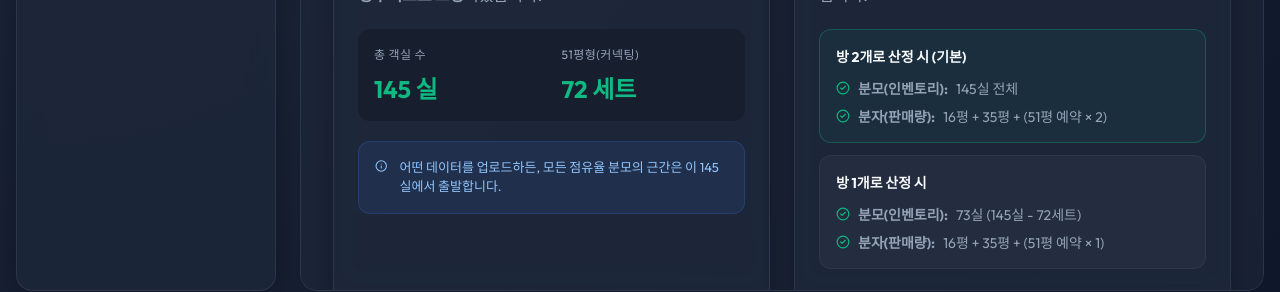
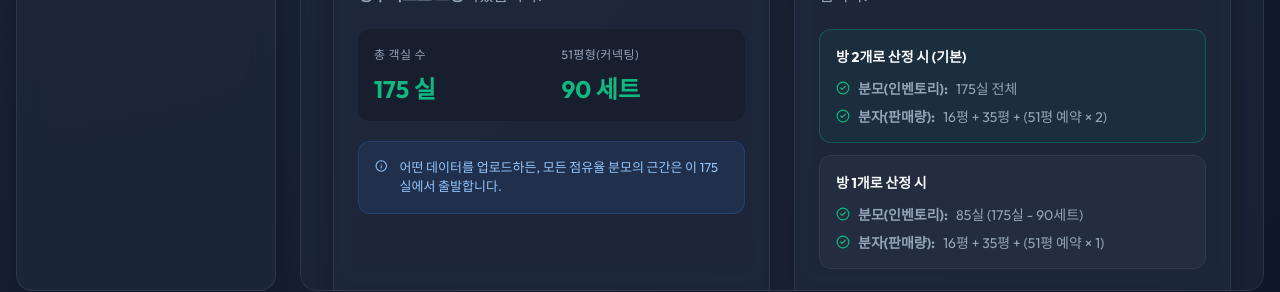
Before and after one commit to tjkim448532/synergy-board, a React (Vite) app: page / in a window 1280 px wide. Both pictures are taken after a click on the button "분석 로직 가이드". Shown: the part 493-785 px from the top of the page. Built offline with nearby package versions, Linux system fonts and the light colour scheme; no server answers; the database is empty.

Commit message:
chore: update physical rooms to 175 and 51-pyeong to 90

```diff
--- a/src/components/AdvancedAnalytics.jsx
+++ b/src/components/AdvancedAnalytics.jsx
@@ -43,8 +43,8 @@ export default function AdvancedAnalytics({ monthlyData, settings }) {
       const totalSold = sold16 + sold35 + (count51AsTwoRooms ? sold51 * 2 : sold51);
 
       // 총 객실 모수 계산 (고정값)
-      const physicalRooms = 145;
-      const rooms51Sets = 72;
+      const physicalRooms = 175;
+      const rooms51Sets = 90;
       const dailyInventory = count51AsTwoRooms ? physicalRooms : (physicalRooms - rooms51Sets);
       const totalInventory = dailyInventory * days;
 
--- a/src/components/LogicGuide.jsx
+++ b/src/components/LogicGuide.jsx
@@ -43,16 +43,16 @@ export default function LogicGuide() {
             <div className="formula-box">
               <div className="formula-item">
                 <span className="label">총 객실 수</span>
-                <span className="value text-accent">145 실</span>
+                <span className="value text-accent">175 실</span>
               </div>
               <div className="formula-item">
                 <span className="label">51평형(커넥팅)</span>
-                <span className="value text-accent">72 세트</span>
+                <span className="value text-accent">90 세트</span>
               </div>
             </div>
             <div className="alert-box info">
               <Info size={16} />
-              <span>어떤 데이터를 업로드하든, 모든 점유율 분모의 근간은 이 145실에서 출발합니다.</span>
+              <span>어떤 데이터를 업로드하든, 모든 점유율 분모의 근간은 이 175실에서 출발합니다.</span>
             </div>
           </div>
         </div>
@@ -74,7 +74,7 @@ export default function LogicGuide() {
               <div className="toggle-state active">
                 <h4>방 2개로 산정 시 (기본)</h4>
                 <ul>
-                  <li><CheckCircle2 size={14} className="text-emerald" /> <strong>분모(인벤토리):</strong> 145실 전체</li>
+                  <li><CheckCircle2 size={14} className="text-emerald" /> <strong>분모(인벤토리):</strong> 175실 전체</li>
                   <li><CheckCircle2 size={14} className="text-emerald" /> <strong>분자(판매량):</strong> 16평 + 35평 + (51평 예약 × 2)</li>
                 </ul>
               </div>
@@ -82,7 +82,7 @@ export default function LogicGuide() {
               <div className="toggle-state">
                 <h4>방 1개로 산정 시</h4>
                 <ul>
-                  <li><CheckCircle2 size={14} className="text-emerald" /> <strong>분모(인벤토리):</strong> 73실 (145실 - 72세트)</li>
+                  <li><CheckCircle2 size={14} className="text-emerald" /> <strong>분모(인벤토리):</strong> 85실 (175실 - 90세트)</li>
                   <li><CheckCircle2 size={14} className="text-emerald" /> <strong>분자(판매량):</strong> 16평 + 35평 + (51평 예약 × 1)</li>
                 </ul>
               </div>
--- a/src/components/RevenuePrediction.jsx
+++ b/src/components/RevenuePrediction.jsx
@@ -34,8 +34,8 @@ export default function RevenuePrediction({ monthlyData, settings }) {
       const guests = (sold16 * 2) + (sold35 * 4) + (sold51 * 6);
 
       const count51AsTwoRooms = settings.count51AsTwoRooms !== false;
-      const physicalRooms = 145;
-      const rooms51Sets = 72;
+      const physicalRooms = 175;
+      const rooms51Sets = 90;
       const dailyInventory = count51AsTwoRooms ? physicalRooms : (physicalRooms - rooms51Sets);
 
       const totalInventory = dailyInventory * days;
@@ -97,8 +97,8 @@ export default function RevenuePrediction({ monthlyData, settings }) {
     const globalWeOccRate = totalInvWeAll > 0 ? (totalSoldWeAll / totalInvWeAll) * 100 : 0;
     const avgGuestsPerSoldRoom = totalSoldAll > 0 ? totalGuestsAll / totalSoldAll : 0;
 
-    const physicalRooms = 145;
-    const rooms51Sets = 72;
+    const physicalRooms = 175;
+    const rooms51Sets = 90;
     const count51AsTwoRooms = settings.count51AsTwoRooms !== false;
     const dailyInventory = count51AsTwoRooms ? physicalRooms : (physicalRooms - rooms51Sets);
 
--- a/src/components/Settings.jsx
+++ b/src/components/Settings.jsx
@@ -137,7 +137,7 @@ export default function Settings() {
         <div className="form-group">
           <label>객실 인벤토리 고정값</label>
           <div style={{color: 'var(--text-muted)', fontSize: '14px', marginTop: '4px'}}>
-            총 객실 수는 <strong>145실</strong>, 51평형(커넥팅) 세트는 <strong>72세트</strong>로 고정되어 있습니다.
+            총 객실 수는 <strong>175실</strong>, 51평형(커넥팅) 세트는 <strong>90세트</strong>로 고정되어 있습니다.
           </div>
         </div>
 
```
